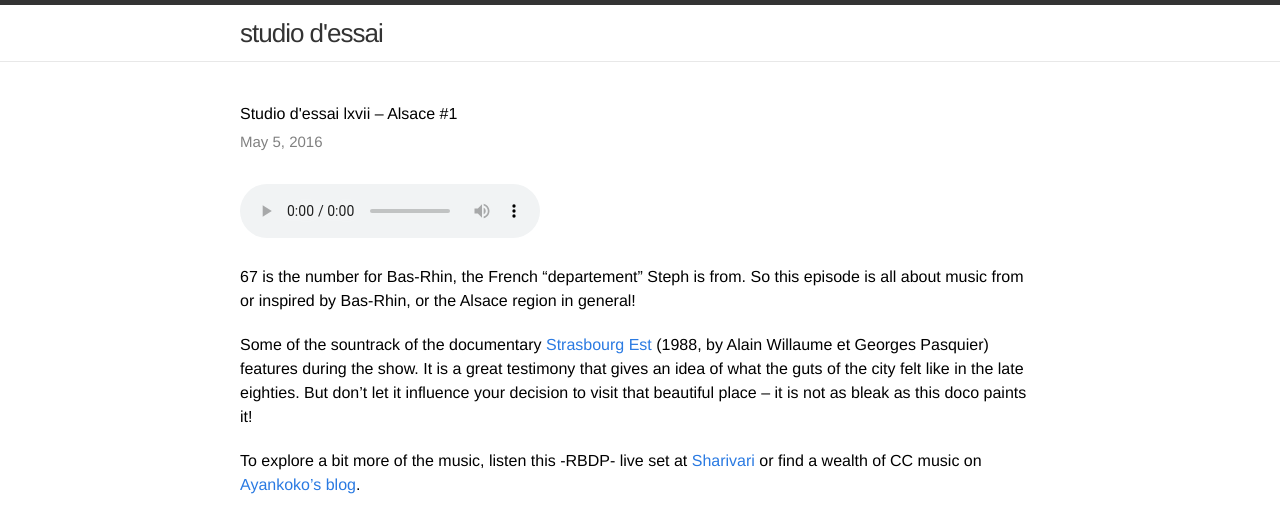
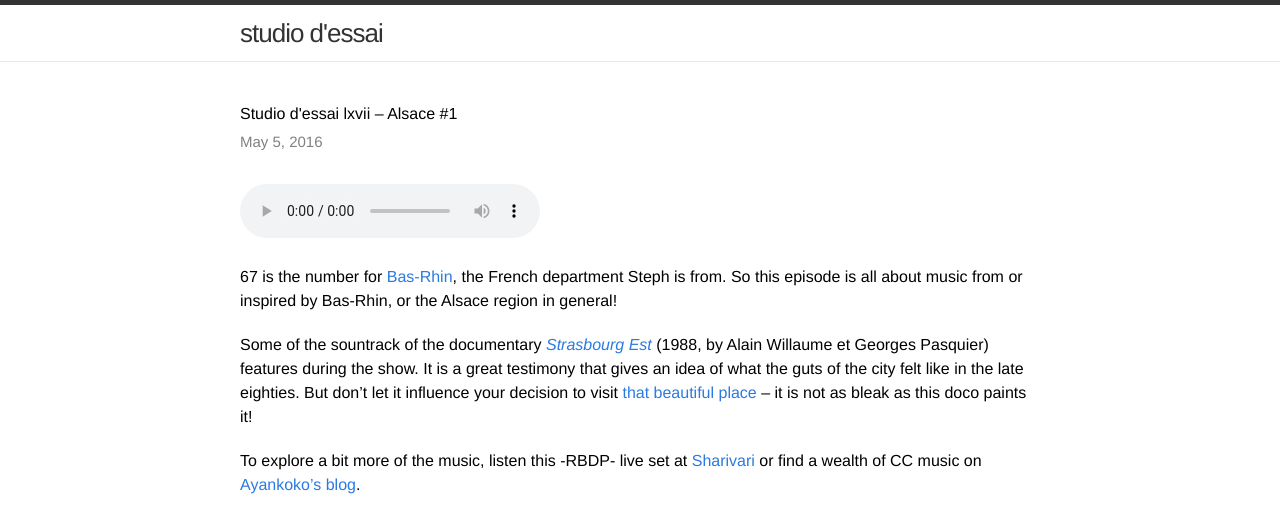
Before and after one commit to studio-dessai/studio-dessai.github.io, a Jekyll site: the page built from _posts/2016-05-05-sdelxvii.md, in a window 1280 px wide, cut to the strip 0-513 px from the top of the page. Built offline with Jekyll 4.4.1, drawn with Linux system fonts in a browser that asks for light colours.

Commit message:
links, italic, typo

```diff
--- a/_posts/2016-05-05-sdelxvii.md
+++ b/_posts/2016-05-05-sdelxvii.md
@@ -3,9 +3,9 @@ layout: post
 title: "Studio d'essai lxvii – Alsace #1"
 ---
 
-67 is the number for Bas-Rhin, the French "departement" Steph is from. So this episode is all about music from or inspired by Bas-Rhin, or the Alsace region in general!
+67 is the number for [Bas-Rhin](https://en.wikipedia.org/wiki/Bas-Rhin), the French department Steph is from. So this episode is all about music from or inspired by Bas-Rhin, or the Alsace region in general!
 
-Some of the sountrack of the documentary [Strasbourg Est](https://vimeo.com/19338759) (1988, by Alain Willaume et Georges Pasquier) features during the show. It is a great testimony that gives an idea of what the guts of the city felt like in the late eighties. But don't let it influence your decision to visit that beautiful place – it is not as bleak as this doco paints it!
+Some of the sountrack of the documentary _[Strasbourg Est](https://vimeo.com/19338759)_ (1988, by Alain Willaume et Georges Pasquier) features during the show. It is a great testimony that gives an idea of what the guts of the city felt like in the late eighties. But don't let it influence your decision to visit [that beautiful place](https://en.wikipedia.org/wiki/Strasbourg) – it is not as bleak as this doco paints it!
 
 To explore a bit more of the music, listen this -RBDP- live set at [Sharivari](https://soundcloud.com/rbdp/live-set-sharivari-139) or find a wealth of CC music on [Ayankoko's blog](http://ayankoko.blogspot.com.au/).
 
```
